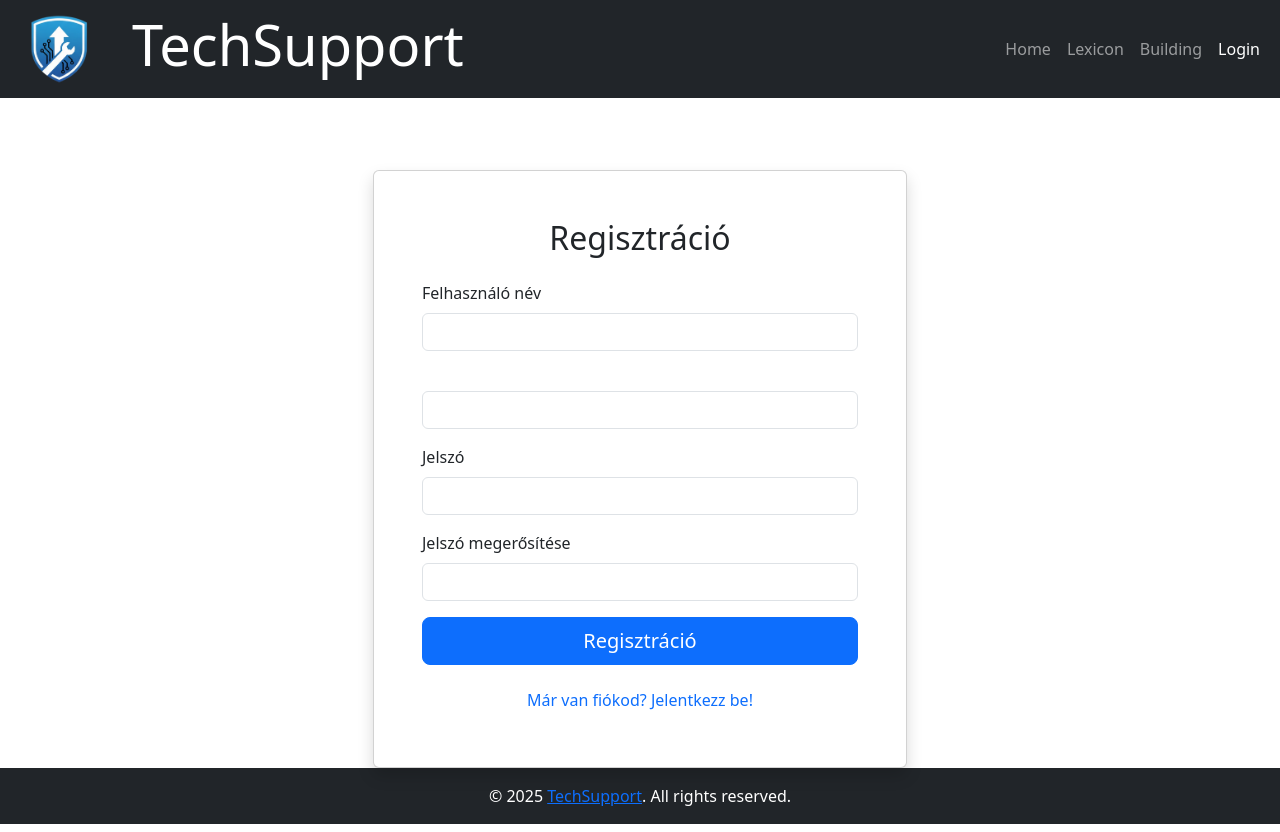
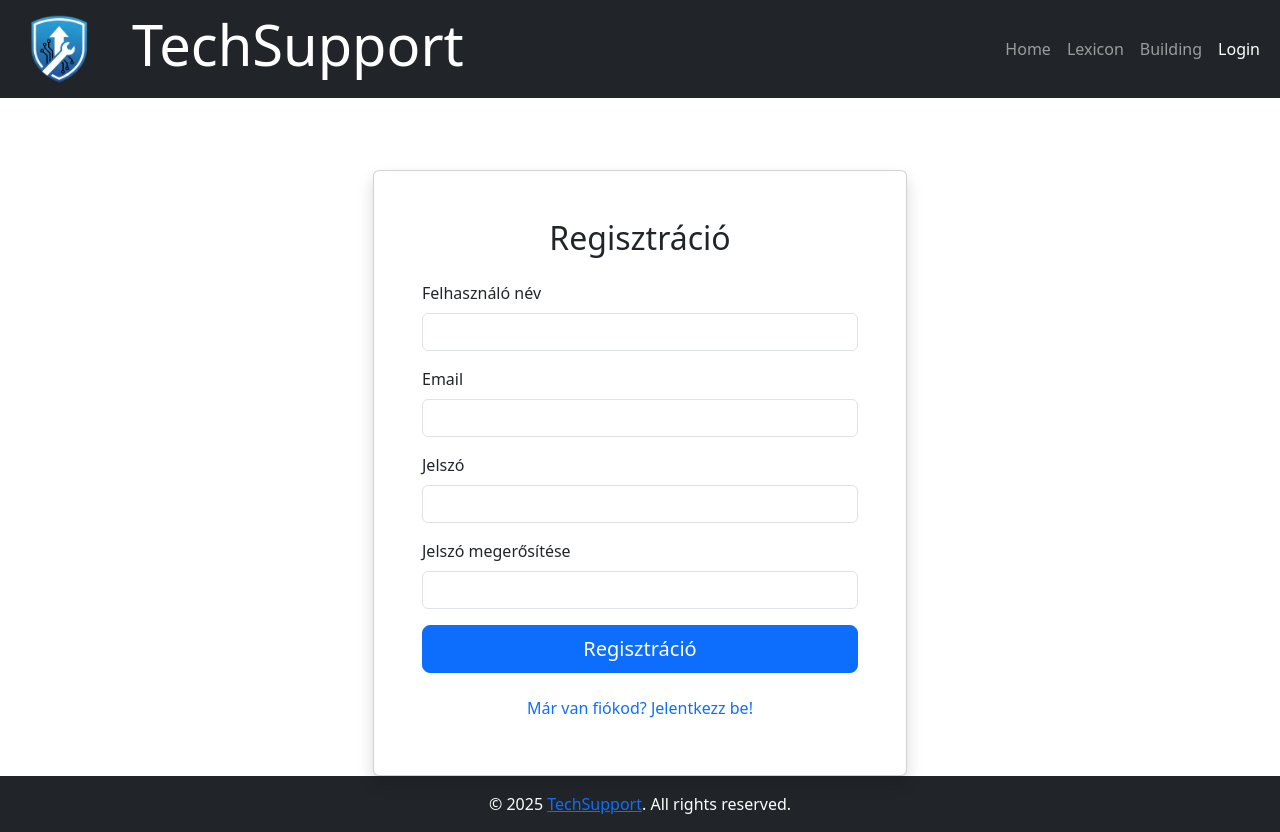
Before and after one commit to Atmerium/TechSupport_Frontend, a React (Vite) app: page /login in a window 1280 px wide. Both pictures are taken after a click on the button "Nincs még fiókod? Regisztrálj!". Built offline with nearby package versions, Linux system fonts and the light colour scheme.

Commit message:
Login Update Commit 20260330

```diff
--- a/src/Pages/Login.tsx
+++ b/src/Pages/Login.tsx
@@ -36,6 +36,7 @@ const Login = () => {
       }
     } else if (!isLoginView) {
       try {
+        if (loginRegForm.userPassword == loginRegForm.userConfirmPassword) {
           const res = await fetch("http://localhost:3000/users", {
             method: "POST",
             headers: { "Content-Type": "application/json" },
@@ -48,6 +49,10 @@ const Login = () => {
           if (res.ok) {
             login();
             navigate("/profile");
+          }
+        }
+        else {
+          alert("Hibásan megadott jelszó")
         }
       } catch (error) {
         alert(error);
@@ -85,7 +90,7 @@ const Login = () => {
                 {!isLoginView && (
                   <div className="mb-3">
                     <label className="form-label">
-                      {isLoginView ? "Email vagy felhasználónév" : ""}
+                      Email
                     </label>
                     <input
                       type="email"
@@ -104,7 +109,7 @@ const Login = () => {
                 {isLoginView && (
                   <div className="mb-3">
                     <label className="form-label">
-                      {isLoginView ? "Email vagy felhasználónév" : ""}
+                      Email vagy felhasználónév
                     </label>
                     <input
                       type="text"
```
Lines whose indentation alone changed are shown as unchanged.
